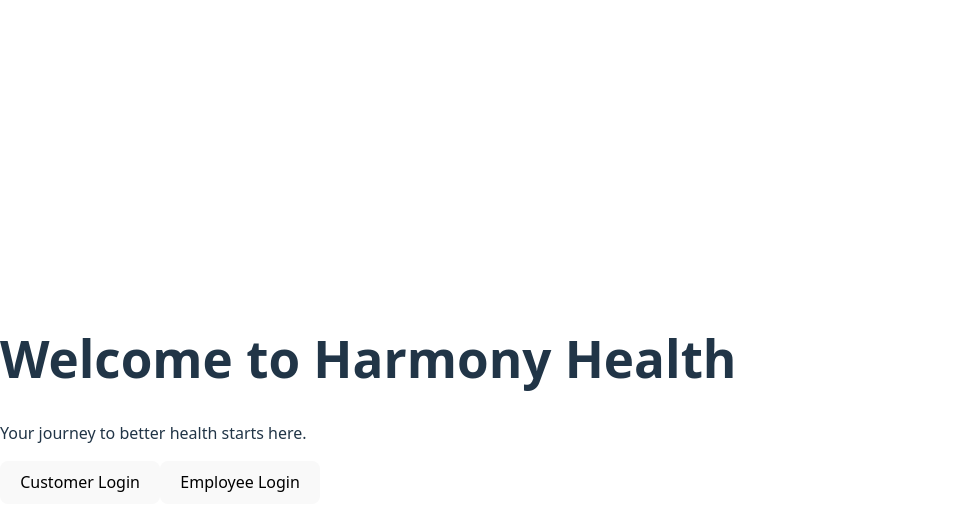
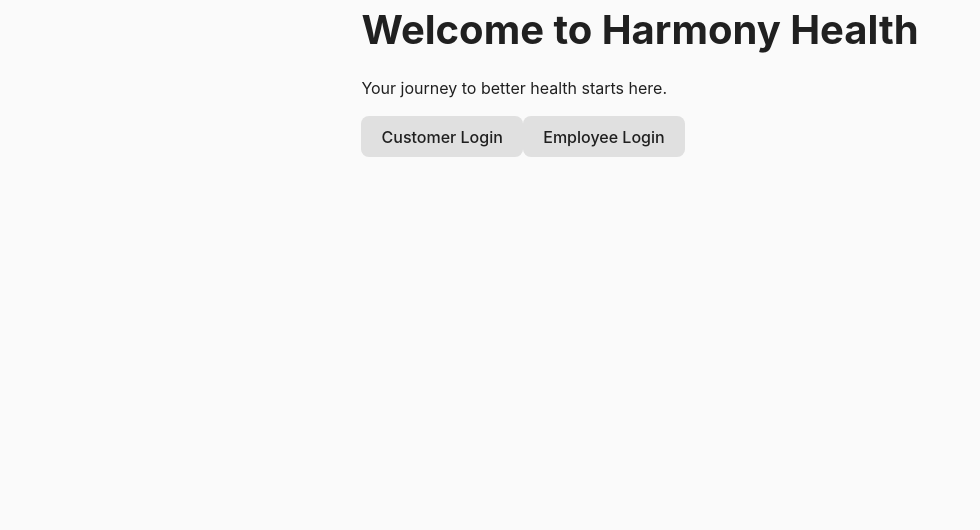
Before and after one commit to ToMakPo/HarmonyHealth, a React (Vite) app in the folder client/: page / in a window 1280 px wide. Shown: the top 530 px of the page, without its empty margins (0-980 px from the left). Built offline with nearby package versions, Linux system fonts and the light colour scheme; no server answers.

Commit message:
style: update global styles for improved theming and typography

```diff
--- a/client/src/styles.sass
+++ b/client/src/styles.sass
@@ -1,61 +1,103 @@
 :root
-	font-family: system-ui, Avenir, Helvetica, Arial, sans-serif
+	font-family: quicksand, -apple-system, BlinkMacSystemFont, 'Segoe UI', Roboto, Oxygen, Ubuntu, Cantarell, 'Open Sans', 'Helvetica Neue', sans-serif
 	line-height: 1.5
 	font-weight: 400
-
-	color-scheme: light dark
-	color: rgba(255, 255, 255, 0.87)
-	background-color: #242424
 
 	font-synthesis: none
 	text-rendering: optimizeLegibility
 	-webkit-font-smoothing: antialiased
 	-moz-osx-font-smoothing: grayscale
 
+	color-scheme: light dark
+
+	--main-bg: #202020
+	--main-fg: #bababa
+
+	--link-fg: #646cff
+	--link-hv: #747bff
+
+	--button-bg: #343434
+	--button-fg: #fafafa
+	--button-bd: #838383
+	--button-hv: #414141
+
+	background-color: var(--main-bg)
+	color: var(--main-fg)
+
+@media (prefers-color-scheme: light)
+	:root
+		--main-bg: #fafafa
+		--main-fg: #202020
+
+		--link-fg: #0066ff
+		--link-hv: #0056e0
+
+		--button-bg: #e0e0e0
+		--button-fg: #202020
+		--button-bd: #303030
+		--button-hv: #d1d1d1
+
+body
+	display: flex
+	place-content: center
+	margin: 0
+	padding: 0 2em
+	min-width: 320px
+	min-height: 320px
+
+h1, h2, h3, h4, h5, h6
+	margin: 0
+	padding: 0
+
+h1
+	font-size: 2.5em
+	font-weight: 700
+
+h2
+	font-size: 2em
+	font-weight: 600
+
+h3
+	font-size: 1.75em
+	font-weight: 600
+
+h4
+	font-size: 1.5em
+	font-weight: 600
+
+h5
+	font-size: 1.25em
+	font-weight: 600
+
+h6
+	font-size: 1em
+	font-weight: 600
+
 a
 	font-weight: 500
-	color: #646cff
-	text-decoration: inherit
+	color: var(--link-fg)
+	text-decoration-color: transparent
+	transition: 0.25s
 
-a:hover
-	color: #535bf2
-
-body
-	margin: 0
-	display: flex
-	place-items: center
-	min-width: 320px
-	min-height: 100vh
-
-h1
-	font-size: 3.2em
-	line-height: 1.1
+	&:hover
+		color: var(--link-hv)
+		text-decoration-color: currentColor
 
 button
 	border-radius: 8px
 	border: 1px solid transparent
+	color: var(--button-fg)
+	background-color: var(--button-bg)
 	padding: 0.6em 1.2em
 	font-size: 1em
 	font-weight: 500
 	font-family: inherit
-	background-color: #1a1a1a
 	cursor: pointer
-	transition: border-color 0.25s
+	transition: 0.25s
 
-button:hover
-	border-color: #646cff
+	&:hover
+		border-color: var(--button-bd)
+		background-color: var(--button-hv)
 
-button:focus,
-button:focus-visible
-	outline: 4px auto -webkit-focus-ring-color
-
-@media (prefers-color-scheme: light)
-:root
-	color: #213547
-	background-color: #ffffff
-
-a:hover
-	color: #747bff
-
-button
-	background-color: #f9f9f9
+	&:is(:focus, :focus-visible)
+		outline: 4px auto -webkit-focus-ring-color
```
